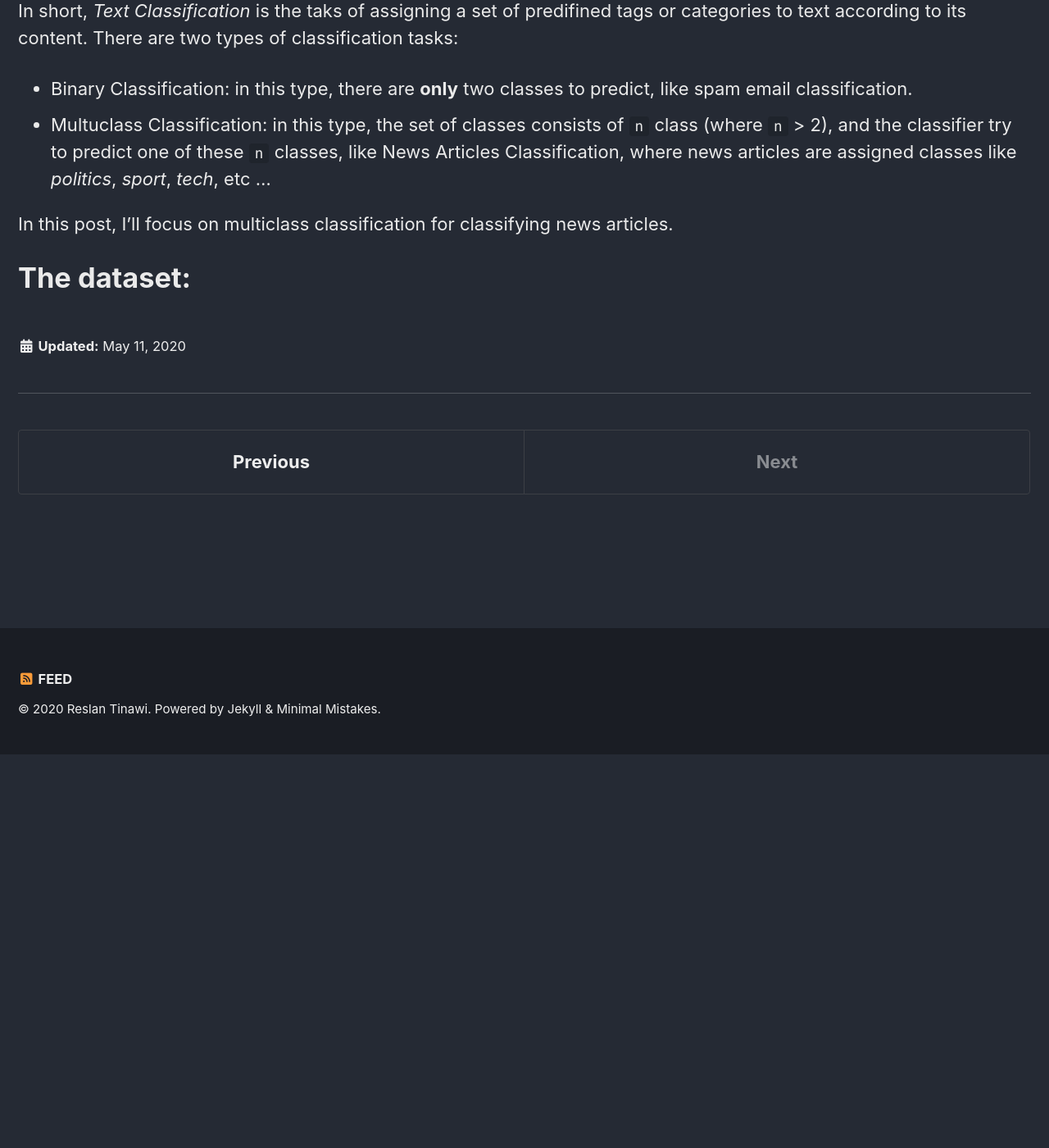
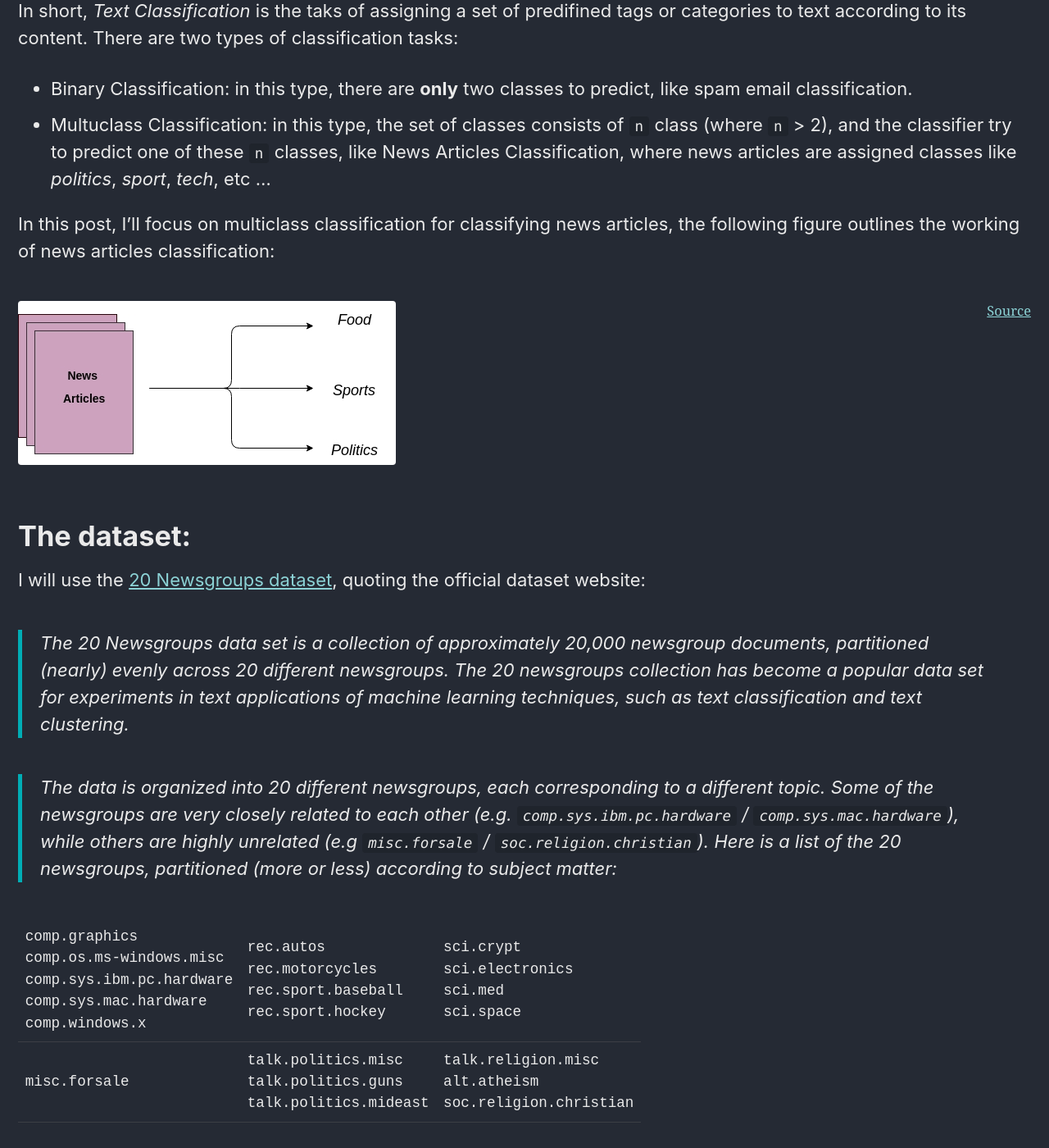
Before and after one commit to Reslan-Tinawi/reslan-tinawi.github.io, a Jekyll site: the page built from _posts/2020-05-11-text-classification-using-sklearn-and-nltk.md, in a window 1280 px wide and 1400 px high, scrolled down 479 px. Shown: the whole window at 82% size. Built offline with Jekyll 4.4.1, drawn with Linux system fonts in a browser that asks for light colours; cached includes are drawn as plain includes; nearby versions of some CDN libraries.

Commit message:
Add new asset for explaining text classification, and new section for dataset description :pencil:

```diff
--- a/_posts/2020-05-11-text-classification-using-sklearn-and-nltk.md
+++ b/_posts/2020-05-11-text-classification-using-sklearn-and-nltk.md
@@ -19,6 +19,33 @@ In short, *Text Classification* is the taks of assigning a set of predifined tag
 - Binary Classification: in this type, there are **only** two classes to predict, like spam email classification.
 - Multuclass Classification: in this type, the set of classes consists of `n` class (where `n` > 2), and the classifier try to predict one of these `n` classes, like News Articles Classification, where news articles are assigned classes like *politics*, *sport*, *tech*, etc ...
 
-In this post, I'll focus on multiclass classification for classifying news articles.
+In this post, I'll focus on multiclass classification for classifying news articles, the following figure outlines the working of news articles classification:
+
+<figure>
+    <a href="/assets/images/text-classification-post-assets/news-articles-classification.jpg">
+        <img src="/assets/images/text-classification-post-assets/news-articles-classification.jpg">
+    </a>
+    <figcaption><a href="https://www.analyticsvidhya.com/blog/2018/04/a-comprehensive-guide-to-understand-and-implement-text-classification-in-python/">Source</a></figcaption>
+</figure>
 
 # The dataset:
+
+I will use the [20 Newsgroups dataset](http://qwone.com/~jason/20Newsgroups/), quoting the official dataset website:
+
+> The 20 Newsgroups data set is a collection of approximately 20,000 newsgroup documents, partitioned (nearly) evenly across 20 different newsgroups. The 20 newsgroups collection has become a popular data set for experiments in text applications of machine learning techniques, such as text classification and text clustering.
+
+> The data is organized into 20 different newsgroups, each corresponding to a different topic. Some of the newsgroups are very closely related to each other (e.g. `comp.sys.ibm.pc.hardware` / `comp.sys.mac.hardware`), while others are highly unrelated (e.g `misc.forsale` / `soc.religion.christian`). Here is a list of the 20 newsgroups, partitioned (more or less) according to subject matter:
+
+<table style='font-family:"Courier New", Courier, monospace; font-size:80%'>
+    <tr>
+        <td>comp.graphics<br>comp.os.ms-windows.misc<br>comp.sys.ibm.pc.hardware<br>comp.sys.mac.hardware<br>comp.windows.x
+        </td>
+        <td>rec.autos<br>rec.motorcycles<br>rec.sport.baseball<br>rec.sport.hockey</td>
+        <td>sci.crypt<br>sci.electronics<br>sci.med<br>sci.space</td>
+    </tr>
+    <tr>
+        <td>misc.forsale</td>
+        <td>talk.politics.misc<br>talk.politics.guns<br>talk.politics.mideast</td>
+        <td>talk.religion.misc<br>alt.atheism<br>soc.religion.christian</td>
+    </tr>
+</table>
```
Also changed, not shown: assets/images/text-classification-post-assets/news-articles-classification.jpg (added).
